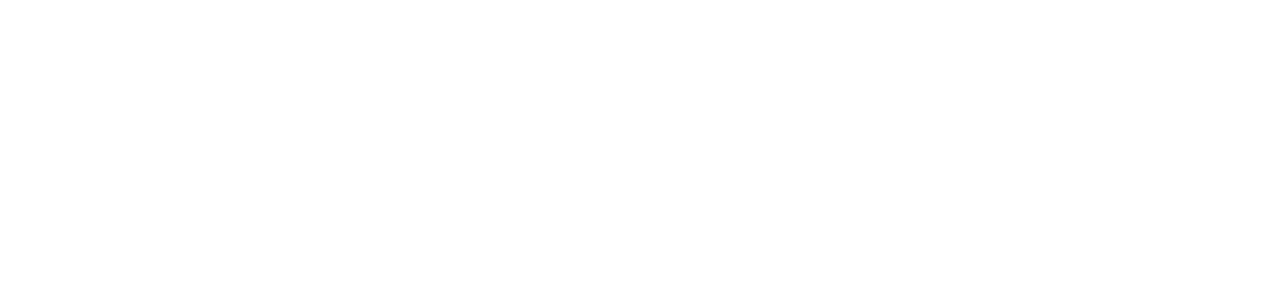
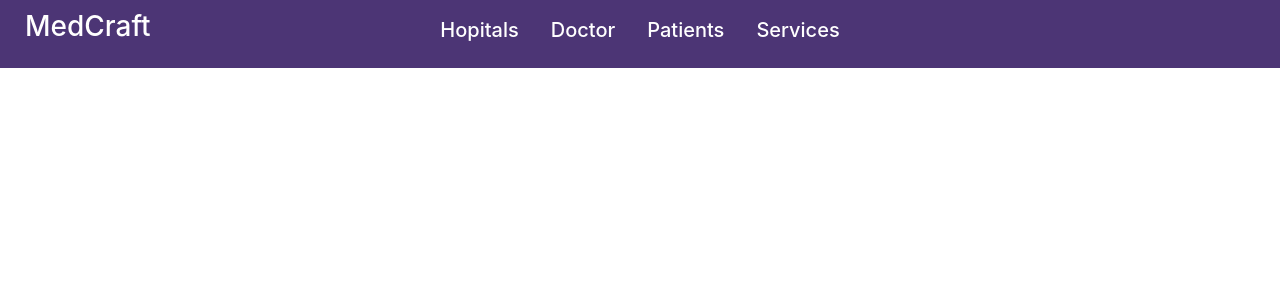
Before and after one commit to santyogesh/medcraft_frontend_ng, an Angular app: page /organization/dashboard in a window 1280 px wide. Before the commit this address led to /. Shown: the top 300 px of the page. Built offline with nearby package versions, Linux system fonts and the light colour scheme.

Commit message:
organization dashbaord changes

```diff
--- /dev/null
+++ b/src/app/Home/components/dashboard/org_dashboard/org_dashboard.component.css
@@ -0,0 +1,3 @@
+.org-dashboard-navbar {
+    padding: 10px;
+}
--- /dev/null
+++ b/src/app/Home/components/dashboard/org_dashboard/org_dashboard.component.html
@@ -0,0 +1,29 @@
+<div class="container-fluid org-dashboard-navbar bg_color_1 d-flex justify-content-between">
+        <div class="container">
+            <p class="text-white h3">
+                MedCraft
+            </p>
+        </div>
+        <div class="container d-flex justify-content-between">
+            <p class="nav-link text-white h5">
+                Hopitals
+            </p>
+
+            <p routerLink="/org_signup" class="text-white h5 nav-link">
+                Doctor
+            </p>
+
+            <p  class="text-white h5 nav-link">
+                Patients
+            </p>
+
+            <p class="text-white h5 nav-link">
+                Services
+            </p>
+        </div>
+
+        <div class="container">
+
+        </div>
+
+</div>
--- /dev/null
+++ b/src/app/Home/components/dashboard/org_dashboard/org_dashboard.component.ts
@@ -0,0 +1,17 @@
+import { Component, OnInit } from "@angular/core";
+
+@Component({
+    selector: 'org-dashbaord',
+    templateUrl: './org_dashboard.component.html',
+    styleUrls: ['./org_dashboard.component.css']
+})
+export class OrgDashBoard implements OnInit {
+
+    constructor() {
+
+    }
+
+    ngOnInit(): void {
+
+    }
+}
--- a/src/app/app-routing.module.ts
+++ b/src/app/app-routing.module.ts
@@ -2,6 +2,7 @@
 import { NgModule } from '@angular/core';
 import { HomeComponent } from './Home/components/home/home.compoennt';
 import { OrganizationRegisterComponent } from './user_register/components/org_register/orgRegister.component';
+import { OrgDashBoard } from './Home/components/dashboard/org_dashboard/org_dashboard.component';
 
 const routes: Routes = [
     {
@@ -11,6 +12,10 @@
     {
         path: 'org_signup',
         component: OrganizationRegisterComponent
+    },
+    {
+        path: 'organization/dashboard',
+        component: OrgDashBoard
     }
 ]
 
--- a/src/app/app.module.ts
+++ b/src/app/app.module.ts
@@ -10,12 +10,14 @@
 import { AddressDetailsFetch } from './services/address-details-fetch.service';
 import { HttpClientModule } from '@angular/common/http';
 import { RegistrationService } from './user_register/services/registration.service';
+import { OrgDashBoard } from './Home/components/dashboard/org_dashboard/org_dashboard.component';
 
 @NgModule({
   declarations: [
     AppComponent,
     HomeComponent,
-    OrganizationRegisterComponent
+    OrganizationRegisterComponent,
+    OrgDashBoard
   ],
   imports: [
     BrowserModule,
--- a/src/app/user_register/components/org_register/orgRegister.component.html
+++ b/src/app/user_register/components/org_register/orgRegister.component.html
@@ -9,8 +9,6 @@
         </div>
     </div>
 </div>
-
-
 
 <div class="container form_contaienr">
     <div class="container-fluid">
--- a/src/app/user_register/components/org_register/orgRegister.component.ts
+++ b/src/app/user_register/components/org_register/orgRegister.component.ts
@@ -3,6 +3,7 @@
 import { FormGroup, FormControl, Validator, FormBuilder, Validators } from "@angular/forms";
 import { AddressDetailsFetch } from "src/app/services/address-details-fetch.service";
 import { RegistrationService } from "../../services/registration.service";
+import { Router } from '@angular/router';
 @Component({
     selector: 'org-registration-component',
     templateUrl: './orgRegister.component.html',
@@ -10,14 +11,6 @@
     providers: [AddressDetailsFetch, RegistrationService]
 })
 export class OrganizationRegisterComponent implements OnInit {
-    // orgName:      FormControl = new FormControl("");
-    // orgAddress:   FormControl = new FormControl("");
-    // orgCountry:   FormControl = new FormControl("");
-    // orgState:     FormControl = new FormControl("");
-    // orgCity:      FormControl = new FormControl("");
-    // orgPhone:     FormControl = new FormControl("");
-    // orgEmail:     FormControl = new FormControl("");
-    // orgPassword:  FormControl = new FormControl("");
     orgFormGroup: FormGroup   = new FormGroup({});
     countryList:any = [];
     stateList: any = [];
@@ -26,14 +19,13 @@
     message: string = "";
 
     constructor(private addressDetailsFetch: AddressDetailsFetch, private registrationService : RegistrationService,
-        private formBuilder: FormBuilder) {
+        private formBuilder: FormBuilder, private router: Router) {
         addressDetailsFetch.getCountyList().then((lst) => {console.log(lst);this.countryList = lst});
             this.buildOrgRegistrationForm();
     }
 
     ngOnInit(): void {
     }
-
 
     buildOrgRegistrationForm() {
         this.orgFormGroup = this.formBuilder.group({
@@ -65,18 +57,22 @@
     submitOrgRegForm(orgDetails: any) {
         console.log(orgDetails);
         this.registrationService.registerOrganization(orgDetails).then((res : any) => {
-            if(res.status == 200) {
-                console.log("----- success ----");
-                this.registrationError = false;
-                this.message = "";
+            console.log(res);
+            if(res.status_code == 200) {
+                this.registrationError = true;
+                this.message = "Account has been created, redirecting to dashboard.";
+                setTimeout(() => {
+                    localStorage.setItem("email", res.data.email);
+                    localStorage.setItem("access_token", res.data.access_token);
+                    this.router.navigate(['/organization/dashboard']);
+                }, 3000);
             } else {
-                console.log("----- Failed ------");
                 this.registrationError = true;
                 this.message = res.message;
-                setTimeout(()=>{ // remove alert in 3 seconds.
+                setTimeout(()=>{
                     this.registrationError = false;
                     this.message = "";
-                }, 3000);
+                }, 5000);
             }
         });
     }
```
Also changed, not shown: src/app/services/address-details-fetch.service.ts (line endings or trailing spaces).
